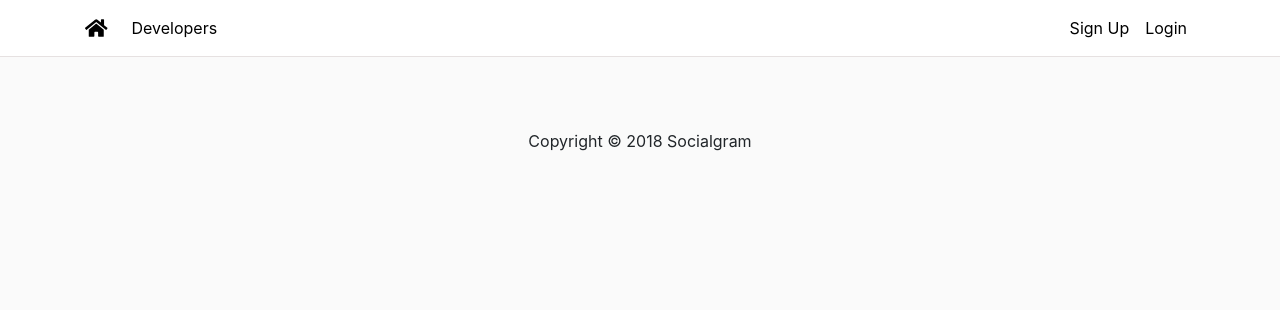
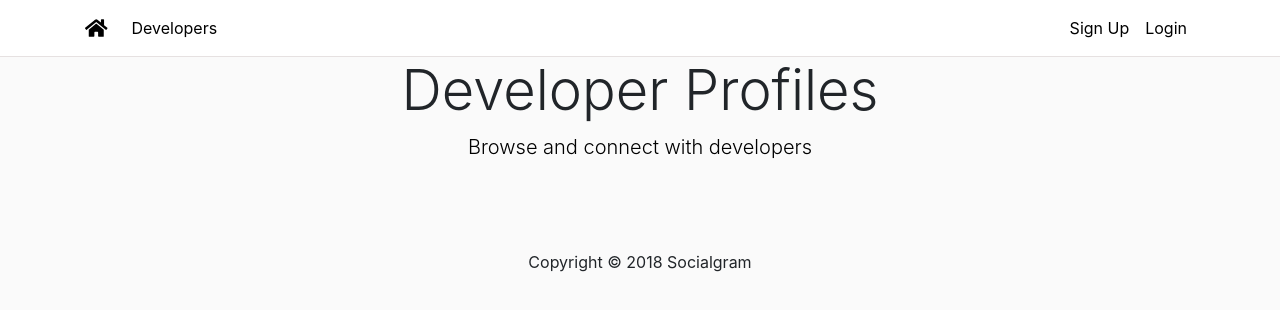
Before and after one commit to kpyouri/Socialgram, a React (Create React App) app in the folder client/: page /profiles in a window 1280 px wide. Shown: the top 310 px of the page. Built offline with nearby package versions, Linux system fonts and the light colour scheme.

Commit message:
Created profiles.js component

```diff
--- a/client/src/App.js
+++ b/client/src/App.js
@@ -2,6 +2,7 @@ import React, { Component } from 'react';
 import Navbar from './components/layout/Navbar';
 import Footer from './components/layout/Footer';
 import Landing from './components/layout/Landing';
+import Profiles from './components/profiles/Profiles'
 import { BrowserRouter as Router, Route, Switch} from 'react-router-dom';
 import Login from './components/auth/Login';
 import Register from './components/auth/Register';
@@ -18,6 +19,7 @@ class App extends Component {
           <div className="container">
           <Route exact path="/register" component={Register} />
           <Route exact path="/login" component={Login} />
+          <Route path="/profiles" component={Profiles} />
           {/* <Route exact path="/profiles" component={Profiles}/> */}
           </div>
         </Switch>
--- a/client/src/components/auth/Register.js
+++ b/client/src/components/auth/Register.js
@@ -28,8 +28,11 @@ onSubmit(e){
 
     axios.post('/api/users/register', newUser)
     .then(res => console.log(res.data))
-    .catch(err => console.log(err.response.data));
-}
+    .catch(err =>
+        this.setState({
+            errors: err.response.data
+        })
+    )}
 
 onChange(e){
 this.setState({[e.target.name]: e.target.value});
@@ -45,7 +48,7 @@ this.setState({[e.target.name]: e.target.value});
           <p className="lead text-center">Create your Socialgram account</p>
           <form onSubmit={this.onSubmit}>
             <div className="form-group">
-              <input type="text" className="form-control form-control-lg" placeholder="Name" name="name"
+              <input type="text" className="is-invalid form-control form-control-lg" placeholder="Name" name="name"
               value={this.state.name}
               onChange={this.onChange}
                />
--- /dev/null
+++ b/client/src/components/profiles/Profiles.js
@@ -0,0 +1,22 @@
+import React, { Component } from 'react'
+
+class Profiles extends Component {
+  render() {
+    return (
+        <div className="profiles">
+            <div className="container">
+                <div className="row">
+                    <div className="col-md-12">
+                        <h1 className="display-4 text-center">Developer Profiles</h1>
+                        <p className="lead text-center">
+                        Browse and connect with developers
+                        </p>
+                    </div>
+                </div>
+            </div>
+        </div>
+    )
+  }
+}
+
+export default Profiles;
```
